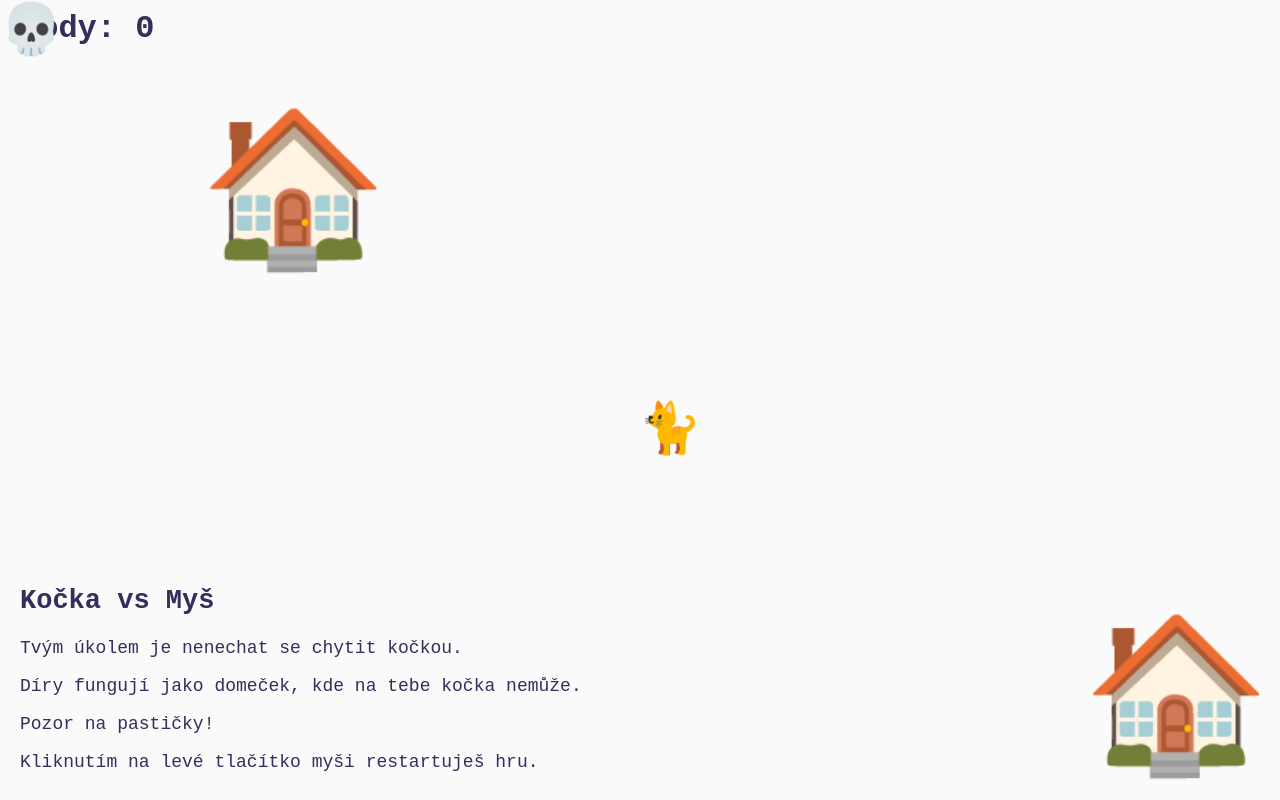
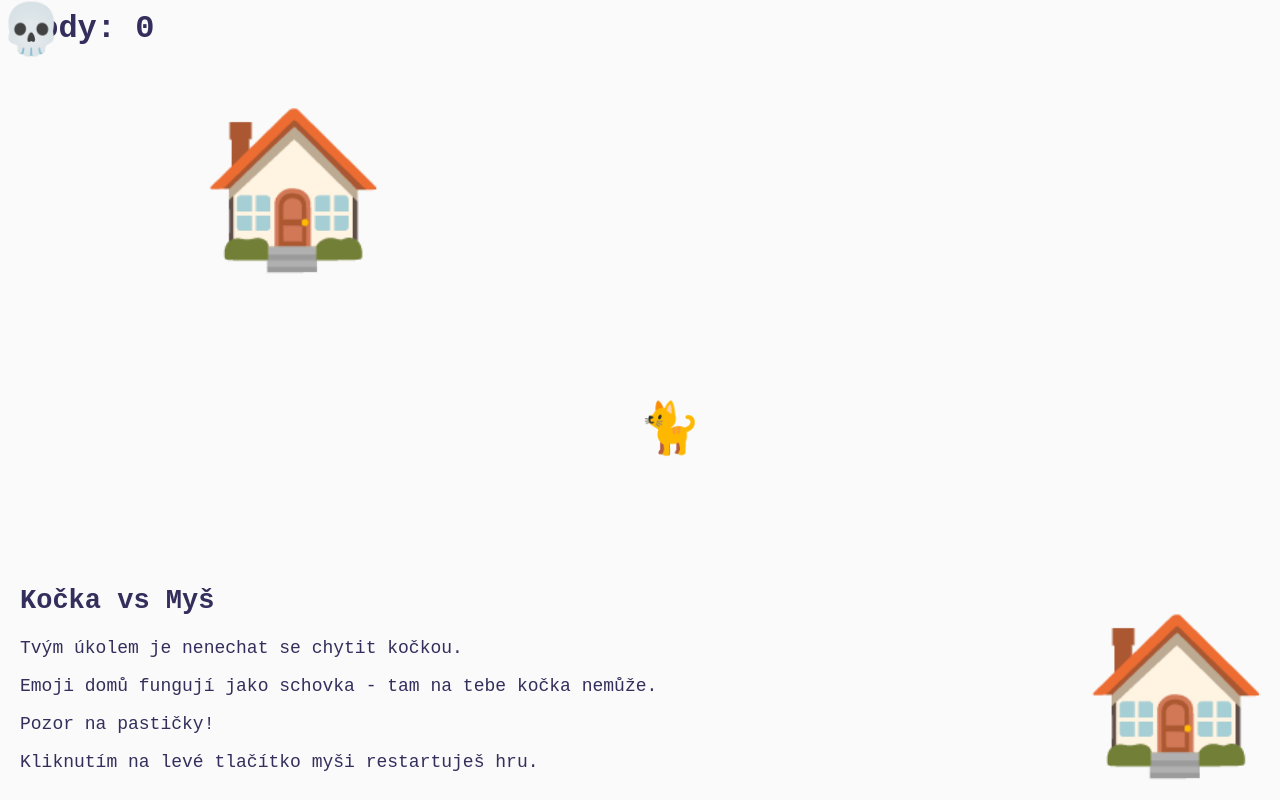
Before and after one commit to barboravasickova/kocka-vs-mys-hra, a plain HTML site: page index.html in a window 1280 px wide. Drawn offline with Linux system fonts and the light colour scheme.

Commit message:
edit textu

```diff
--- a/index.html
+++ b/index.html
@@ -9,7 +9,7 @@
   <div id="info">
     <h2>Kočka vs Myš</h2>
     <p>Tvým úkolem je nenechat se chytit kočkou.</p>
-    <p>Díry fungují jako domeček, kde na tebe kočka nemůže.</p>
+    <p>Emoji domů fungují jako schovka - tam na tebe kočka nemůže.</p>
     <p>Pozor na pastičky!</p>
     <p>Kliknutím na levé tlačítko myši restartuješ hru.</p>
   </div>
```
